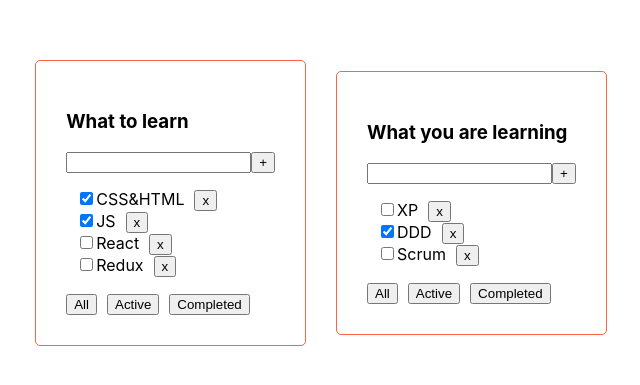
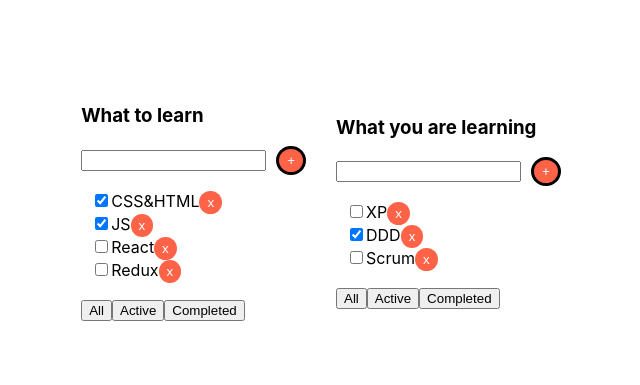
Before and after one commit to dariametelitsa/todolist, a React (Create React App) app: page / in a window 1280 px wide. Shown: the part 197-582 px from the top of the page, without its empty margins (319-959 px from the left). Built offline with nearby package versions, Linux system fonts and the light colour scheme.

Commit message:
scss modules setting

```diff
--- a/src/App.tsx
+++ b/src/App.tsx
@@ -3,22 +3,24 @@ import './App.scss';
 import Todolist, { TaskType } from './components/todolist/Todolist';
 
 export type FilterValuesType = 'all' | 'completed' | 'active';
+
 function App() {
 
     let [tasks, setTasks] = useState<Array<TaskType>>([
-		{id: 1, title: "CSS&HTML",	isDone: true},
-		{id: 2, title: "JS",	isDone: true},
-		{id: 3, title: "React",	isDone: false},
-		{id: 4, title: "Redux",	isDone: false},
+        {id: 1, title: "CSS&HTML", isDone: true},
+        {id: 2, title: "JS", isDone: true},
+        {id: 3, title: "React", isDone: false},
+        {id: 4, title: "Redux", isDone: false},
     ]);
 
     let [filter, setFilter] = useState<FilterValuesType>('all')
+
     function removeTask(id: number) {
         let filteredTasks = tasks.filter((t) => t.id !== id);
         setTasks(filteredTasks);
     }
 
-	function changeFilter (value: FilterValuesType) {
+    function changeFilter(value: FilterValuesType) {
         setFilter(value);
     }
 
@@ -46,11 +48,6 @@ function App() {
                 removeTask={removeTask}
                 changeFilter={changeFilter}
             />
-			{/*<Todolist*/}
-			{/*	title="What you are learning"*/}
-			{/*	tasks={tasks2}*/}
-			{/*	removeTask={removeTask}*/}
-			{/*	changeFilter={changeFilter}/>*/}
         </div>
     );
 }
@@ -58,7 +55,32 @@ function App() {
 export default App;
 
 const tasks2: Array<TaskType> = [
-	{id: 1, title: "XP",	isDone: false},
-	{id: 2, title: "DDD",	isDone: true},
-	{id: 3, title: "Scrum",	isDone: false},
+    {id: 1, title: "XP", isDone: false},
+    {id: 2, title: "DDD", isDone: true},
+    {id: 3, title: "Scrum", isDone: false},
 ];
+
+type TasksArrPropsType = {
+    id: number,
+    taskBlock: Array<TaskType>
+}
+
+const tasksArr: Array<TasksArrPropsType> = [
+    {
+        id: 1,
+        taskBlock: [
+            {id: 1, title: "XP", isDone: false},
+            {id: 2, title: "DDD", isDone: true},
+            {id: 3, title: "Scrum", isDone: false}
+        ]
+    },
+    {
+        id: 2,
+        taskBlock: [
+            {id: 1, title: "CSS&HTML", isDone: true},
+            {id: 2, title: "JS", isDone: true},
+            {id: 3, title: "React", isDone: false},
+            {id: 4, title: "Redux", isDone: false}
+        ]
+    }
+]
--- /dev/null
+++ b/src/components/button/Button.module.scss
@@ -0,0 +1,9 @@
+@use '../../styles/colors';
+
+.button {
+  padding: 4px 8px;
+  border: none;
+  border-radius: 50%;
+  background-color: colors.$active;
+  color: white;
+}
--- /dev/null
+++ b/src/components/button/Button.tsx
@@ -0,0 +1,17 @@
+import React from 'react';
+import styles from './Button.module.scss';
+
+type ButtonPropsType = {
+    title: string,
+    //children: never[];
+    onClick: () => void,
+    className?: string,
+}
+export const Button: React.FC<ButtonPropsType> = ({title}: ButtonPropsType) => {
+    console.log(styles);
+    return (
+        <button className={styles.button}>
+            {title}
+        </button>
+    );
+};
--- a/src/components/todolist/todolist.scss
+++ b/src/components/todolist/Todolist.module.scss
@@ -1,3 +1,5 @@
+@use './../button/Button.module.scss';
+
 .todolist {
   padding: 30px;
   border: 1px solid tomato;
@@ -5,7 +7,9 @@
 }
 
 .btnRemove {
+  @extend .button;
   margin-left: 10px;
+  border: 3px solid black;
 }
 
 .tabs button+button {
--- a/src/components/todolist/Todolist.tsx
+++ b/src/components/todolist/Todolist.tsx
@@ -1,6 +1,7 @@
 import { FilterValuesType } from "../../App";
-import './todolist.scss'
+import styles from './Todolist.module.scss'
 import React from "react";
+import { Button } from "../button/Button";
 
 
 export type TaskType = {
@@ -16,30 +17,33 @@ type TodolistPropsType = {
 	changeFilter: (value: FilterValuesType) => void,
 }
 
-const  Todolist:React.FC<TodolistPropsType> = (props: TodolistPropsType)  => {
-	const {title, tasks, removeTask, changeFilter} = props;
+const  Todolist:React.FC<TodolistPropsType> = ({title, tasks, removeTask, changeFilter}: TodolistPropsType)  => {
 	return (
 		<div className={'todolist'}>
 			<h3>{title}</h3>
 			<div>
 				<input type="text" />
-				<button>+</button>
+				<button className={styles.btnRemove}>+</button>
 			</div>
 			<ul>
 				{tasks.map(el => {
 					return (
-						<li><input type={"checkbox"} checked={el.isDone} />
-						<span>{el.title}</span>
-						<button
-							onClick={() => {removeTask(el.id)}}
-							className={'btnRemove'}
-						>x</button>
-					</li>
+						<li><input type={"checkbox"} checked={el.isDone}/>
+							<span>{el.title}</span>
+							<Button
+								title={'x'}
+								onClick={() => {
+									removeTask(el.id)
+								}}
+								// className={styles.btnRemove}
+							/>
+						</li>
 					)
 				})}
 			</ul>
 			<div className={'tabs'}>
-				<button onClick={() => {changeFilter('all')}}>All</button>
+				<button onClick={() => {
+					changeFilter('all')}}>All</button>
 				<button onClick={() => {changeFilter('active')}}>Active</button>
 				<button onClick={() => {changeFilter('completed')}}>Completed</button>
 			</div>
--- /dev/null
+++ b/src/styles/colors.scss
@@ -0,0 +1 @@
+$active: tomato;
```
Lines whose indentation alone changed are shown as unchanged.
